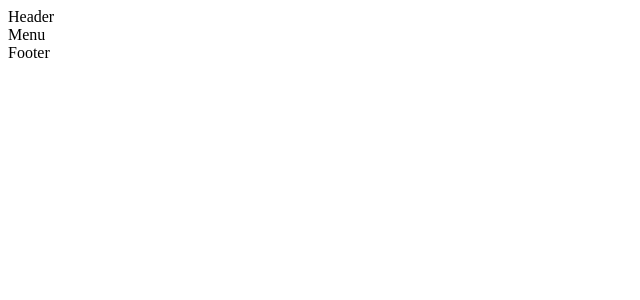
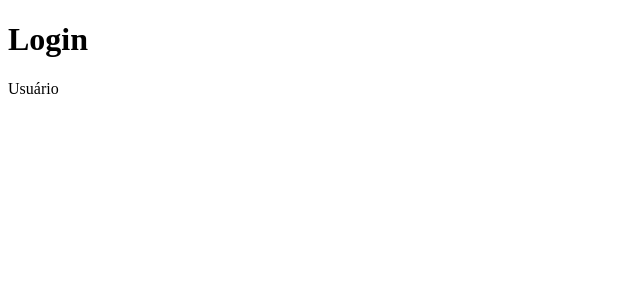
Before and after one commit to yusser/deu-match-web, a Nuxt app: page /login in a window 1280 px wide. Before the commit this address had no page. Shown: the top 300 px of the page, without its empty margins (0-640 px from the left). Built offline with nearby package versions, Linux system fonts and the light colour scheme.

Commit message:
form de login

```diff
--- /dev/null
+++ b/pages/login.vue
@@ -0,0 +1,13 @@
+<template>
+  <div>
+    <h1>Login</h1>
+    <div>Usuário</div>
+  </div>
+</template>
+
+<script>
+export default {
+  name: 'Login',
+  layout: 'login',
+}
+</script>
```
